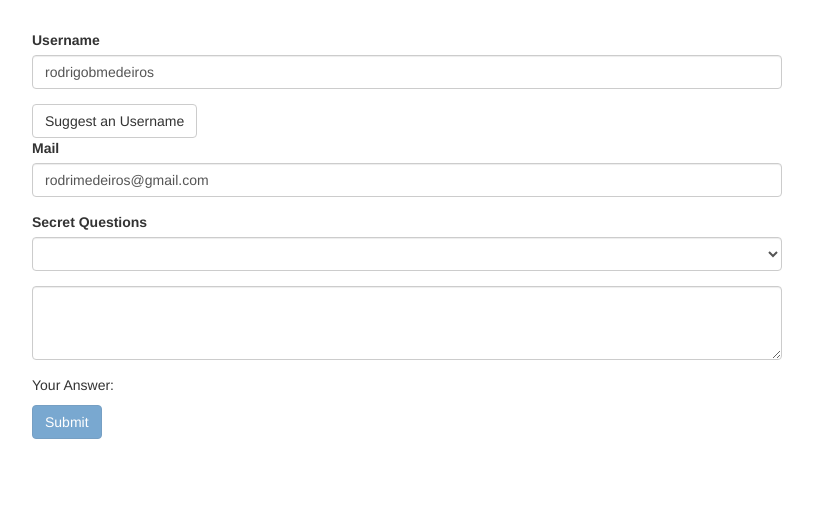
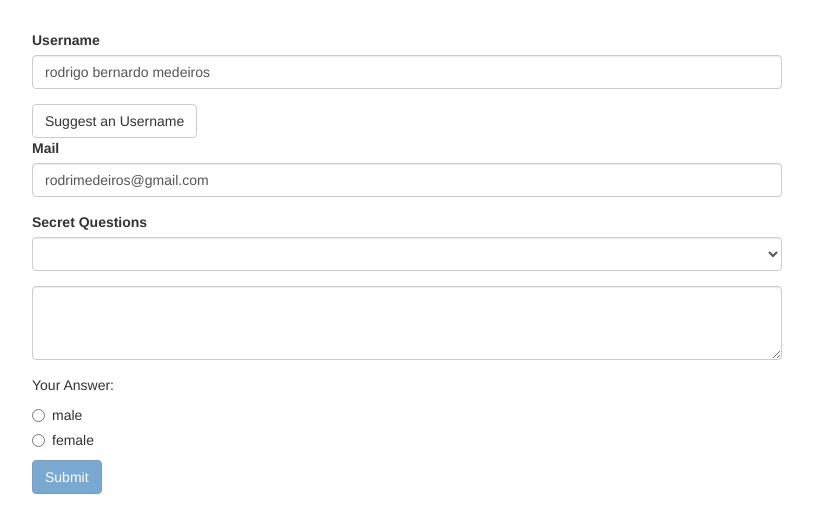
Before and after one commit to rodrigobmedeiros/Angular-TOPTAL-track, an Angular app in the folder angular-the-complete-guide-2023/forms-td-start/: page / in a window 1280 px wide. Shown: the top 532 px of the page, without its empty margins (233-1046 px from the left). Built offline with nearby package versions, Linux system fonts and the light colour scheme.

Commit message:
Add group control to the form

```diff
--- a/angular-the-complete-guide-2023/forms-td-start/src/app/app.component.html
+++ b/angular-the-complete-guide-2023/forms-td-start/src/app/app.component.html
@@ -2,7 +2,7 @@
   <div class="row">
     <div class="col-xs-12 col-sm-10 col-md-8 col-sm-offset-1 col-md-offset-2">
       <form #form="ngForm" (ngSubmit)="onSubmit()" ngNativeValidate>
-        <div id="user-data">
+        <div id="user-data" ngModelGroup="userData" #userData="ngModelGroup">
           <div class="form-group">
             <label for="username">Username</label>
             <input
@@ -32,6 +32,7 @@
             <span class="help-block" *ngIf="!email.valid && email.touched">Please, enter a valid email!</span>
           </div>
         </div>
+        <p *ngIf="!userData.valid">This form is invalid!</p>
         <div class="form-group">
           <label for="secret">Secret Questions</label>
           <select id="secret" class="form-control" ngModel name="secret">
@@ -43,7 +44,13 @@
           <textarea name="questionAnswer" [(ngModel)]="questionAnswer" rows="3" class="form-control"></textarea>
         </div>
         <p>Your Answer: {{ questionAnswer }}</p>
-        <button class="btn btn-primary" type="submit" disabled="!form.valid">Submit</button>
+        <div class="radio" *ngFor="let gender of genders">
+          <label>
+            <input type="radio" name="gender" [value]="gender" required ngModel/>
+            {{ gender }}
+          </label>
+        </div>
+        <button class="btn btn-primary" type="submit" [disabled]="!form.valid">Submit</button>
       </form>
     </div>
   </div>
--- a/angular-the-complete-guide-2023/forms-td-start/src/app/app.component.ts
+++ b/angular-the-complete-guide-2023/forms-td-start/src/app/app.component.ts
@@ -8,8 +8,9 @@ import { NgForm } from '@angular/forms';
 })
 export class AppComponent {
   @ViewChild('form') form: NgForm;
-  defaultUsername: string = 'rodrigobmedeiros';
+  defaultUsername: string = 'rodrigo bernardo medeiros';
   defaultEmail: string = 'rodrimedeiros@gmail.com';
+  genders: string[] = ['male', 'female'];
   questionAnswer: string = '';
 
   suggestUserName() {
@@ -24,5 +25,6 @@ export class AppComponent {
   public onSubmit() {
     alert(JSON.stringify(this.form.value))
     alert(this.form.valid);
+    console.log(this.form);
   }
 }
```
